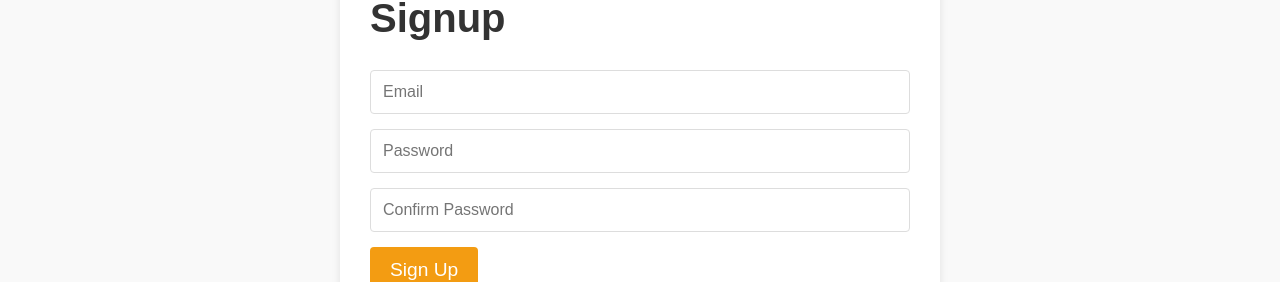
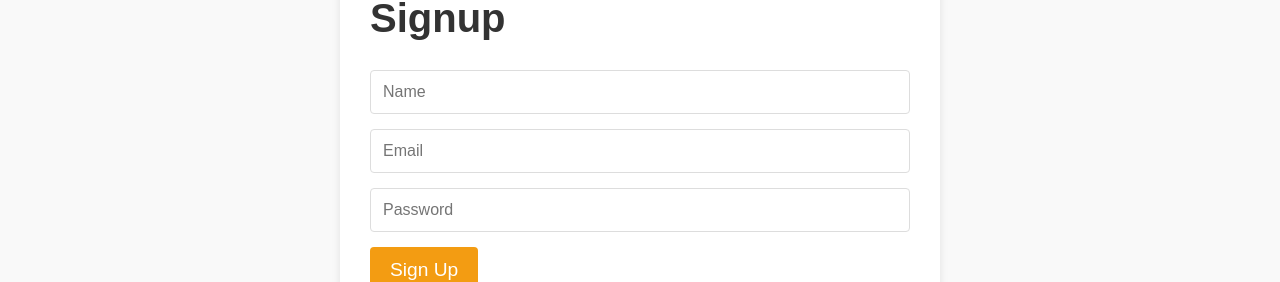
Before and after one commit to mohit-7561/personal_blog_platform-FRONTEND-, a React (Vite) app: page /signup in a window 1280 px wide. Shown: the part 152-434 px from the top of the page. Built offline with nearby package versions, Linux system fonts and the light colour scheme.

Commit message:
added name inputs

```diff
--- a/src/components/Signup.jsx
+++ b/src/components/Signup.jsx
@@ -3,21 +3,16 @@ import { toast } from "react-toastify";
 import "react-toastify/dist/ReactToastify.css";
 
 const Signup = () => {
+  const [name, setName] = useState(""); // Added Name state
   const [email, setEmail] = useState("");
   const [password, setPassword] = useState("");
-  const [confirmPassword, setConfirmPassword] = useState("");
   const [isLoading, setIsLoading] = useState(false);
 
   const handleSubmit = async (e) => {
     e.preventDefault();
 
-    if (!email || !password || !confirmPassword) {
+    if (!name || !email || !password) {
       toast.error("Please fill in all fields.");
-      return;
-    }
-
-    if (password !== confirmPassword) {
-      toast.error("Passwords do not match.");
       return;
     }
 
@@ -31,7 +26,7 @@ const Signup = () => {
           headers: {
             "Content-Type": "application/json",
           },
-          body: JSON.stringify({ email, password }),
+          body: JSON.stringify({ name, email, password }), // Added name to the request body
         }
       );
 
@@ -55,6 +50,12 @@ const Signup = () => {
     <form onSubmit={handleSubmit}>
       <h1>Signup</h1>
       <input
+        type="text"
+        placeholder="Name"
+        value={name}
+        onChange={(e) => setName(e.target.value)} // Handling Name input
+      />
+      <input
         type="email"
         placeholder="Email"
         value={email}
@@ -66,12 +67,6 @@ const Signup = () => {
         value={password}
         onChange={(e) => setPassword(e.target.value)}
       />
-      <input
-        type="password"
-        placeholder="Confirm Password"
-        value={confirmPassword}
-        onChange={(e) => setConfirmPassword(e.target.value)}
-      />
       <button type="submit" disabled={isLoading}>
         {isLoading ? "Signing up..." : "Sign Up"}
       </button>
```
